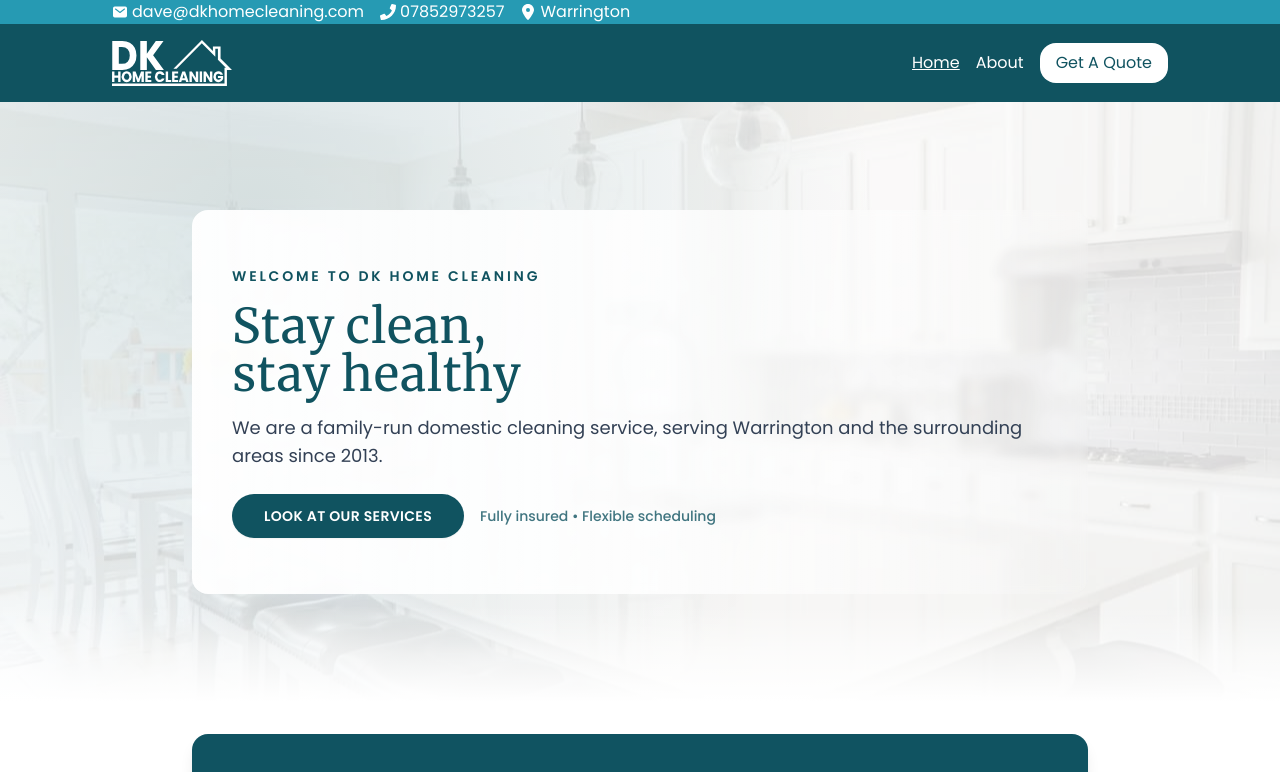
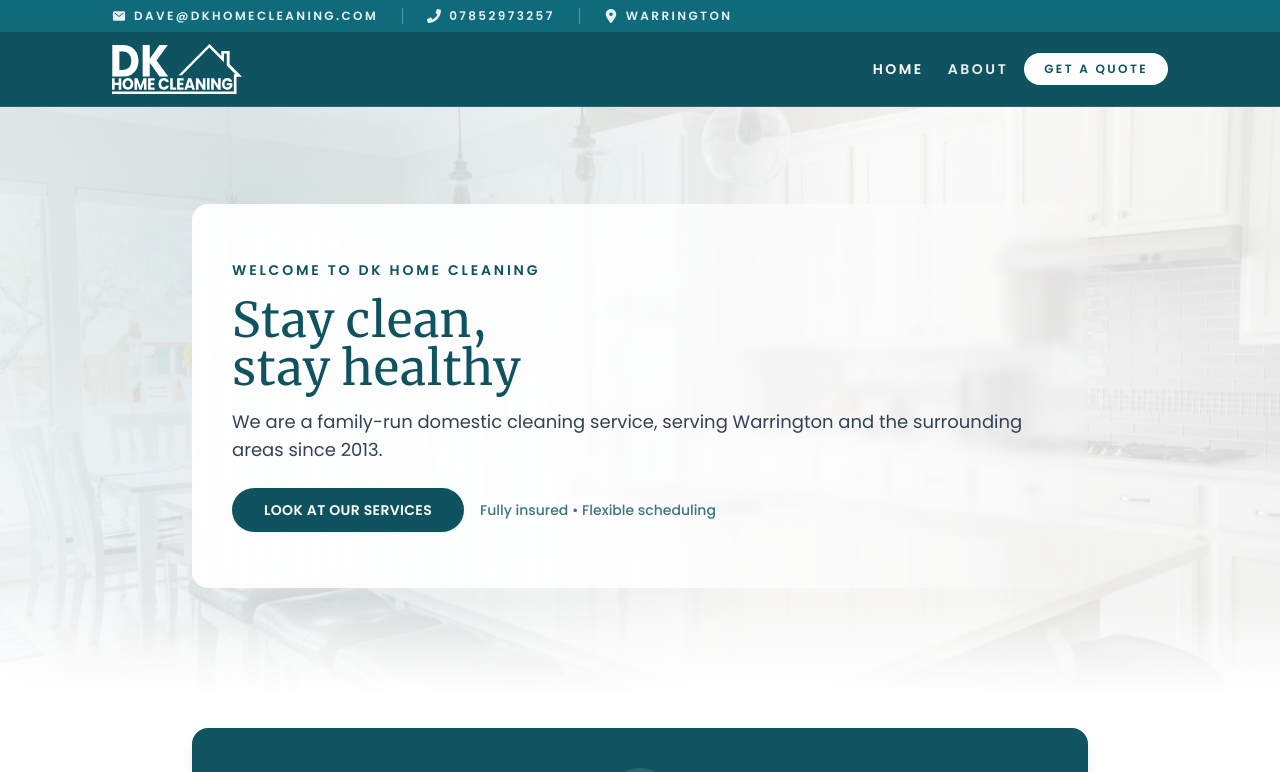
Before and after one commit to Koalaphant/dkhomecleaning, a React (Vite) app: page / in a window 1280 px wide. Shown: the top 772 px of the page. Built offline with nearby package versions, Linux system fonts and the light colour scheme.

Commit message:
Enhance NavBar component with scroll effect, improved layout, and updated styling

```diff
--- a/src/Components/NavBar.jsx
+++ b/src/Components/NavBar.jsx
@@ -3,15 +3,23 @@ import { FaPhone } from "react-icons/fa";
 import { GiHamburgerMenu } from "react-icons/gi";
 import { FaLocationDot } from "react-icons/fa6";
 import { Link, useLocation } from "react-router-dom";
-import { useState } from "react";
+import { useEffect, useState } from "react";
 import NavMenu from "./NavMenu";
 
 export default function NavBar() {
   const [menuOpen, setMenuOpen] = useState(false);
+  const [isScrolled, setIsScrolled] = useState(false);
 
   const toggleMenu = () => setMenuOpen(!menuOpen);
 
   let { pathname } = useLocation();
+
+  useEffect(() => {
+    const onScroll = () => setIsScrolled(window.scrollY > 12);
+    onScroll();
+    window.addEventListener("scroll", onScroll, { passive: true });
+    return () => window.removeEventListener("scroll", onScroll);
+  }, []);
 
   const navLinks = [
     {
@@ -25,50 +33,57 @@ export default function NavBar() {
   ];
 
   return (
-    <div>
+    <header className="relative">
       {/* Conditionally render NavMenu with fade effect */}
       {menuOpen && <NavMenu navLinks={navLinks} setMenuOpen={setMenuOpen} />}
-      <div className="bg-[#269ab3] w-full">
-        <div className="gap-4 text-white max-w-6xl mx-auto px-4 sm:px-8 md:px-12 hidden sm:flex">
-          <div className="flex gap-1 items-center">
-            <IoMail title="Email" />
+      <div className="fixed top-0 left-0 right-0 z-40 w-full">
+        <div className="bg-[#0f6b7c] w-full">
+          <div className="mx-auto hidden max-w-6xl items-center gap-6 px-4 py-2 text-xs font-semibold uppercase tracking-[0.2em] text-white/90 sm:flex sm:px-8 md:px-12">
+            <div className="flex items-center gap-2">
+              <IoMail title="Email" className="text-sm" />
               <a
                 href="mailto:dave@dkhomecleaning.com"
-              className="hover:underline"
+                className="transition hover:text-white"
               >
                 dave@dkhomecleaning.com
               </a>
             </div>
-          <div className="flex gap-1 items-center">
-            <FaPhone title="Phone" />
-            <a href="tel:07852973257" className="hover:underline">
+            <div className="h-4 w-px bg-white/30"></div>
+            <div className="flex items-center gap-2">
+              <FaPhone title="Phone" className="text-sm" />
+              <a href="tel:07852973257" className="transition hover:text-white">
                 07852973257
               </a>
             </div>
-          <div className="flex gap-1 items-center">
-            <FaLocationDot title="Location" />
+            <div className="h-4 w-px bg-white/30"></div>
+            <div className="flex items-center gap-2">
+              <FaLocationDot title="Location" className="text-sm" />
               <p>Warrington</p>
             </div>
           </div>
         </div>
-      <div className="bg-[#105360] w-full">
-        <div className="max-w-6xl mx-auto flex justify-between items-center px-4 sm:px-8 md:px-12">
+        <div
+          className={`w-full border-b border-white/10 transition duration-300 ${
+            isScrolled ? "bg-[#105360]/85 backdrop-blur-md" : "bg-[#105360]"
+          }`}
+        >
+          <div className="mx-auto flex max-w-6xl items-center justify-between px-4 py-3 sm:px-8 md:px-12">
             <Link to="/">
-            <img className="w-[120px] py-4" src="./dk-home-cleaning-logo.svg" />
+              <img className="w-[130px]" src="./dk-home-cleaning-logo.svg" />
             </Link>
             <div className="flex gap-4 items-center">
               <GiHamburgerMenu
-              className="text-white text-2xl sm:hidden cursor-pointer"
+                className="cursor-pointer text-2xl text-white sm:hidden"
                 onClick={toggleMenu}
               />
               <nav className="hidden sm:flex">
-              <ul className="flex gap-4 text-white">
+                <ul className="flex items-center gap-6 text-sm font-semibold uppercase tracking-[0.18em] text-white/90">
                   {navLinks.map((navLink) => (
                     <li key={navLink.path}>
                       <a
                         href={navLink.path}
-                      className={`${
-                        pathname === navLink.path ? "underline" : ""
+                        className={`relative transition hover:text-white ${
+                          pathname === navLink.path ? "text-white" : ""
                         }`}
                       >
                         {navLink.title}
@@ -79,7 +94,7 @@ export default function NavBar() {
               </nav>
               <Link
                 to="/contact"
-              className="btn text-[#105360] bg-white py-2 px-4 rounded-2xl"
+                className="rounded-full bg-white px-5 py-2 text-xs font-semibold uppercase tracking-[0.2em] text-[#105360] transition hover:scale-105"
               >
                 Get A Quote
               </Link>
@@ -87,5 +102,7 @@ export default function NavBar() {
           </div>
         </div>
       </div>
+      <div className="h-[64px] sm:h-[96px]"></div>
+    </header>
   );
 }
```
Lines whose indentation alone changed are shown as unchanged.
